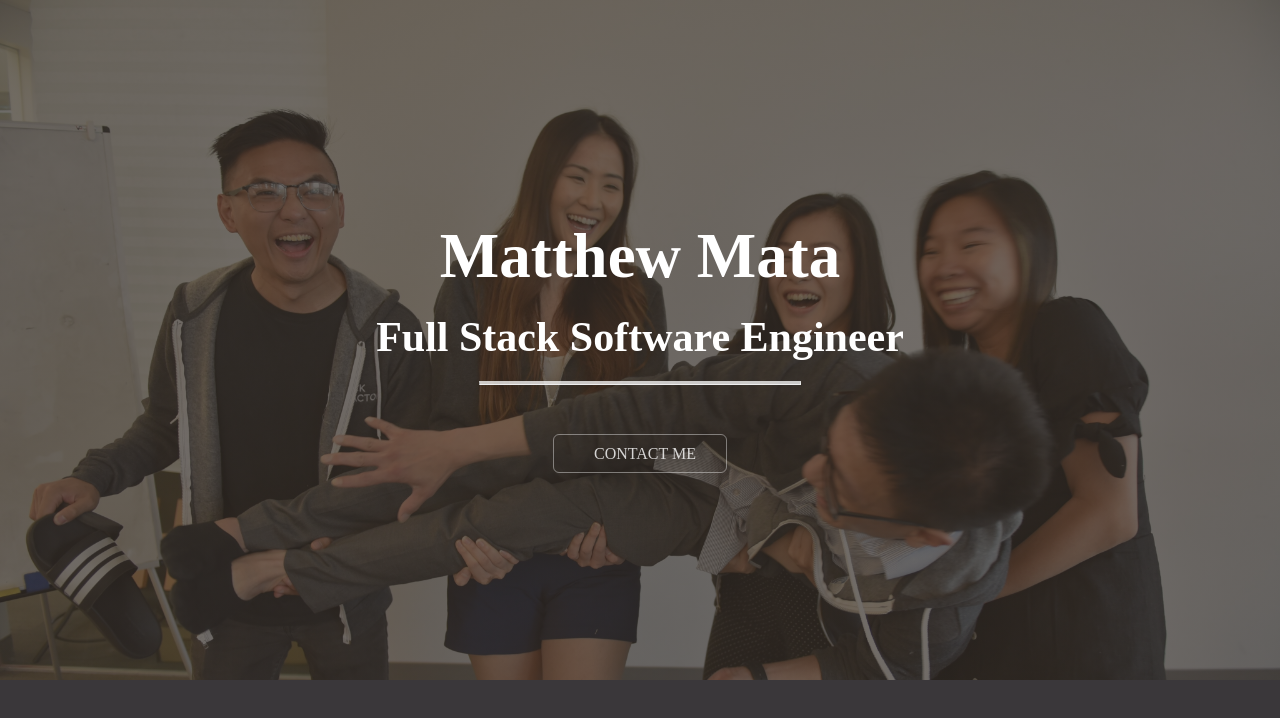
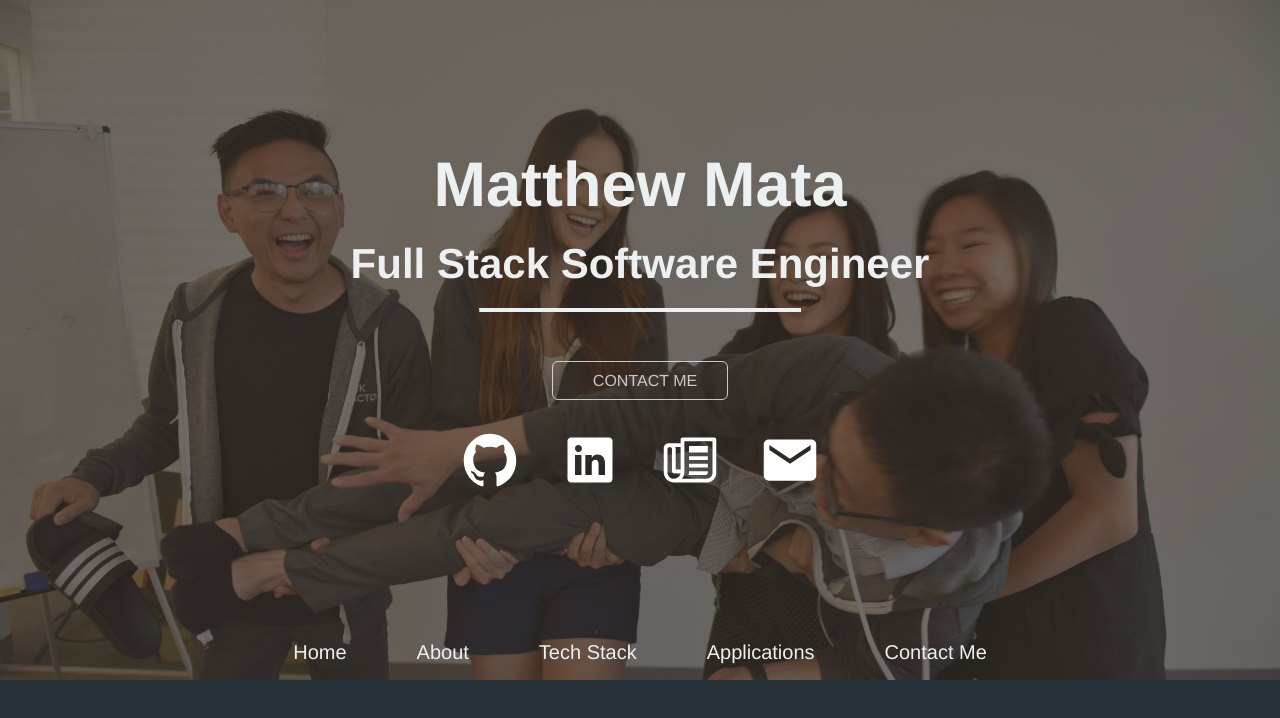
Before and after one commit to matthewmata/Portfolio, a React app: page / in a window 1280 px wide. Shown: the top 718 px of the page. Built offline with nearby package versions, Linux system fonts and the light colour scheme; the HTML template or start-up script is replaced by a standard one.

Commit message:
[prog] fixed some stylistic parts of the header

```diff
--- a/client/src/components/About/About.jsx
+++ b/client/src/components/About/About.jsx
@@ -0,0 +1,19 @@
+import React, { Component } from 'react';
+import style from './About.scss';
+
+export default class About extends Component {
+  constructor(props) {
+    super(props);
+    this.state = {}
+  }
+
+  render() {
+    return (
+      <div className={style.mainContainer}>
+        <div>
+
+        </div>
+      </div>
+    )
+  }
+}
--- a/client/src/components/About/About.scss
+++ b/client/src/components/About/About.scss
@@ -0,0 +1,3 @@
+.mainContainer {
+  height: 70vh;
+}
--- a/client/src/components/App/App.jsx
+++ b/client/src/components/App/App.jsx
@@ -1,6 +1,7 @@
 import React, { Component } from 'react';
 import style from './App.scss';
-import Header from '../Header/Header.jsx'
+import Header from '../Header/Header.jsx';
+import About from '../About/About.jsx';
 
 export default class App extends Component {
   constructor(props) {
@@ -12,6 +13,7 @@ export default class App extends Component {
     return (
       <div className={style.appContainer}>
         <Header/>
+        <About/>
       </div>
     )
   }
--- a/client/src/components/App/App.scss
+++ b/client/src/components/App/App.scss
@@ -1,8 +1,12 @@
 // Colors
-$background-grey: #3a373a;
+$clouds: #ecf0f1;
+// $blue: #2196F3;
+// $lightBlue: #41a5f5;
+$blueGrey: #263238;
 
 body {
   margin: 0;
   padding: 0;
-  background-color: $background-grey;
+  background-color: $blueGrey;
+  font-family: "Helvetica Neue";
 }
--- a/client/src/components/Header/Header.jsx
+++ b/client/src/components/Header/Header.jsx
@@ -26,24 +26,44 @@ export default class Header extends Component {
           </a>
           <ul className={style.iconLinkList}>
             <li>
-              <a href='#'><ion-icon name="logo-github"/></a>
+              <a href='#'>
+                <svg width="60px" height="60px" fill="#fff" viewBox="0 0 512 512" className={style.github}>
+                  <path d="M256 32C132.3 32 32 134.9 32 261.7c0 101.5 64.2 187.5 153.2 217.9 1.4.3 2.6.4 3.8.4 8.3 0 11.5-6.1 11.5-11.4 0-5.5-.2-19.9-.3-39.1-8.4 1.9-15.9 2.7-22.6 2.7-43.1 0-52.9-33.5-52.9-33.5-10.2-26.5-24.9-33.6-24.9-33.6-19.5-13.7-.1-14.1 1.4-14.1h.1c22.5 2 34.3 23.8 34.3 23.8 11.2 19.6 26.2 25.1 39.6 25.1 10.5 0 20-3.4 25.6-6 2-14.8 7.8-24.9 14.2-30.7-49.7-5.8-102-25.5-102-113.5 0-25.1 8.7-45.6 23-61.6-2.3-5.8-10-29.2 2.2-60.8 0 0 1.6-.5 5-.5 8.1 0 26.4 3.1 56.6 24.1 17.9-5.1 37-7.6 56.1-7.7 19 .1 38.2 2.6 56.1 7.7 30.2-21 48.5-24.1 56.6-24.1 3.4 0 5 .5 5 .5 12.2 31.6 4.5 55 2.2 60.8 14.3 16.1 23 36.6 23 61.6 0 88.2-52.4 107.6-102.3 113.3 8 7.1 15.2 21.1 15.2 42.5 0 30.7-.3 55.5-.3 63 0 5.4 3.1 11.5 11.4 11.5 1.2 0 2.6-.1 4-.4C415.9 449.2 480 363.1 480 261.7 480 134.9 379.7 32 256 32z"/>
+                </svg>
+              </a>
             </li>
             <li>
-              <a href='#'><ion-icon name="logo-linkedin"/></a>
+              <a href='#'>
+                <svg width="60px" height="60px" fill="#fff" viewBox="0 0 512 512" className={style.linkedIn}>
+                  <path d="M417.2 64H96.8C79.3 64 64 76.6 64 93.9V415c0 17.4 15.3 32.9 32.8 32.9h320.3c17.6 0 30.8-15.6 30.8-32.9V93.9C448 76.6 434.7 64 417.2 64zM183 384h-55V213h55v171zm-25.6-197h-.4c-17.6 0-29-13.1-29-29.5 0-16.7 11.7-29.5 29.7-29.5s29 12.7 29.4 29.5c0 16.4-11.4 29.5-29.7 29.5zM384 384h-55v-93.5c0-22.4-8-37.7-27.9-37.7-15.2 0-24.2 10.3-28.2 20.3-1.5 3.6-1.9 8.5-1.9 13.5V384h-55V213h55v23.8c8-11.4 20.5-27.8 49.6-27.8 36.1 0 63.4 23.8 63.4 75.1V384z"/>
+                </svg>
+              </a>
             </li>
             <li>
-              <a href='#'><ion-icon name="mail"/></a>
+              <a href='#'>
+                <svg width="60px" height="60px" fill="#fff" viewBox="0 0 512 512" className={style.resume}>
+                  <path d="M464 64H192c-8.8 0-16 7.7-16 16.5V112H74c-23.1 0-42 18.9-42 42v207.5c0 47.6 39 86.5 86 86.5h279.7c45.1 0 82.3-36.9 82.3-82V80c0-8.8-7.2-16-16-16zm-288 80v192h-42V163.2c0-6.8-.8-13.3-3.3-19.2H176zm-17 255.4C148 410 133.2 416 118.5 416c-14.5 0-28.1-5.7-38.5-16-10.3-10.3-16-24-16-38.5V163.2c0-10.6 8.4-19.2 19-19.2s19 8.6 19 19.2V352c0 8.8 7.2 16 16 16h57.5c-1.5 11.6-7.2 22.6-16.5 31.4zM448 366c0 13.3-5.4 25.8-14.9 35.3-9.5 9.5-22.2 14.7-35.4 14.7H187.3c12.8-14.9 20.7-33.9 20.7-54.5V97h240v269z"/><path d="M248 136h160v56H248zM248 224h160v32H248zM248 288h160v32H248zM408 352H248s0 32-8 32h148.7c19.3 0 19.3-21 19.3-32z"/>
+                </svg>
+              </a>
+            </li>
+            <li>
+              <a href='#'>
+                <svg width="60px" height="60px" fill="#fff" viewBox="0 0 512 512" className={style.email}>
+                  <path d="M437.332 80H74.668C51.199 80 32 99.198 32 122.667v266.666C32 412.802 51.199 432 74.668 432h362.664C460.801 432 480 412.802 480 389.333V122.667C480 99.198 460.801 80 437.332 80zM432 170.667L256 288 80 170.667V128l176 117.333L432 128v42.667z"/>
+                </svg>
+              </a>
             </li>
           </ul>
+          <nav>
+            <ul className={style.mainNav}>
+              <li><a href="#home">Home</a></li>
+              <li><a href="#about">About</a></li>
+              <li><a href="#tech-stack">Tech Stack</a></li>
+              <li><a href="#applications">Applications</a></li>
+              <li><a href="#contact-me">Contact Me</a></li>
+            </ul>
+          </nav>
         </div>
-        <nav>
-          <ul className={style.mainNav}>
-            <li><a href="#features">About</a></li>
-            <li><a href="#works">Tech Stack</a></li>
-            <li><a href="#cities">Applications</a></li>
-            <li><a href="#plans">Contact Me</a></li>
-          </ul>
-        </nav>
       </header>
     )
   }
--- a/client/src/components/Header/Header.scss
+++ b/client/src/components/Header/Header.scss
@@ -1,17 +1,16 @@
 // Colors
-$white: #fff;
-$background-grey: #3a373a;
-$gmail-red: #d44638;
+$clouds: #ecf0f1;
+$blueGrey: #263238;
 
 %links-shared {
   text-decoration: none;
 
   &:link {
-    color: $white;
+    color: $clouds;
   }
 
   &:visited {
-    color: $white;
+    color: $clouds;
   }
 
 }
@@ -21,11 +20,10 @@ $gmail-red: #d44638;
   background-image: linear-gradient(rgba(52, 45, 39, 0.7), rgba(52, 45, 39, 0.7)), url(./imgs/cover-picture.jpg);
   background-size: cover;
   height: 85vh;
-  overflow: auto;
 }
 
 .mainTextBox {
-  padding: 200px 0 150px 0;
+  padding: 10% 0 5% 0;
   margin-right: auto;
   margin-left: auto;
   text-align: center;
@@ -35,20 +33,20 @@ $gmail-red: #d44638;
   margin-top: 20px;
   margin-bottom: 10px;
   font-size: 63px;
-  color: $white;
+  color: $clouds;
 }
 
 .titleText {
   margin-top: 20px;
   margin-bottom: 10px;
   font-size: 42px;
-  color: $white;
+  color: $clouds;
 }
 
 .separator {
   margin-top: 20px;
   margin-bottom: 60px;
-  border-top: 3px solid rgba(255, 255, 255, 0.75);
+  border-top: 3px solid $clouds;
   width: 25%;
 }
 
@@ -58,9 +56,10 @@ $gmail-red: #d44638;
   opacity: 0.8;
   border-radius: 6px;
   text-transform: uppercase;
-  border: 1.2px solid rgba(255, 255, 255, 0.5);
+  border: 1.2px solid $clouds;
   &:hover {
-    background-color: $gmail-red;
+    background-color: $blueGrey;
+    transition: 0.5s;
   }
 }
 
@@ -86,8 +85,44 @@ $gmail-red: #d44638;
   }
 }
 
+
+.github {
+  &:hover {
+    fill: #913399;
+    transition: 0.3s;
+  }
+}
+
+.linkedIn {
+  &:hover {
+    fill: #0E76A8;
+    transition: 0.3s;
+  }
+}
+
+.resume {
+  &:hover {
+    fill: #FF9800;
+    transition: 0.3s;
+  }
+}
+
+.email {
+  &:hover {
+    fill: #D44638;
+    transition: 0.3s;
+  }
+}
+
 .mainNav {
   padding: 0;
+  margin: 0;
+  position: absolute;
+  bottom: 17%;
+  left: 0;
+  right: 0;
+  margin-left: auto;
+  margin-right: auto;
   display: flex;
   flex-direction: row;
   justify-content: center;
@@ -95,13 +130,19 @@ $gmail-red: #d44638;
   li {
     list-style: none;
     font-size: 20px;
-    margin: 0 30px;
-    margin-top: auto;
-    margin-bottom: auto;
+    margin: 0 35px;
 
     a {
       @extend %links-shared;
+      white-space: nowrap;
+
+      &:hover {
+        border-bottom: 2px solid $clouds;
+        padding-bottom: 2px;
+        transition: border-bottom 0.5s;
+      }
+
     }
+
   }
-
 }
```
Also changed, not shown: client/src/components/TechStack/TechStack.jsx (added), client/src/components/TechStack/TechStack.scss (added), 2 other files (tests, documents, lock files or other folders).
